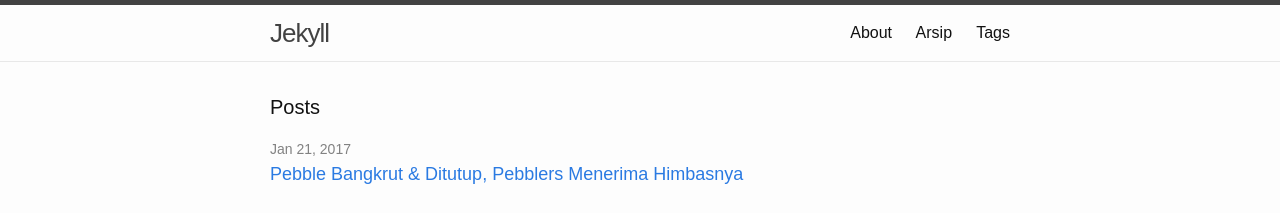
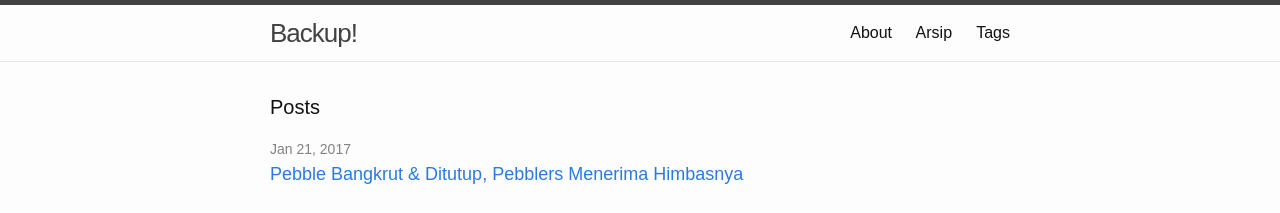
Before and after one commit to eggoez/blog, a Jekyll site: the page built from index.html, in a window 1280 px wide and 900 px high. Shown: the top 213 px of the window. Built offline with Jekyll 4.4.1, drawn with Linux system fonts in a browser that asks for light colours; some web fonts are replaced; some of the changed text lies outside the part shown.

Commit message:
sync compaq

```diff
--- a/_config.yml
+++ b/_config.yml
@@ -6,7 +6,7 @@
 # 'jekyll serve'. If you change this file, please restart the server process.
 
 # Site settings
-title: Jekyll
+title: Backup!
 email: eggoez@teknik.io
 description: > # this means to ignore newlines until "baseurl:"
   Today i found about myself, and i know what can i do
```
